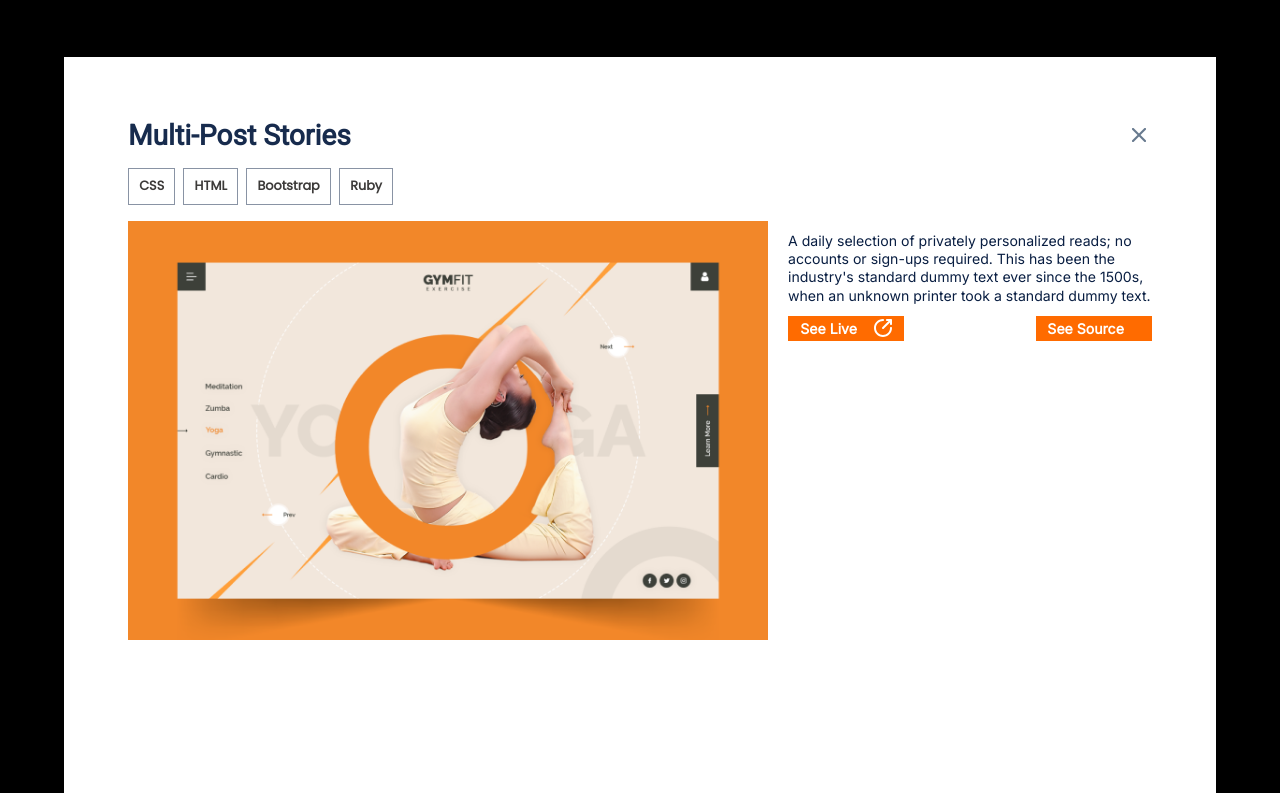
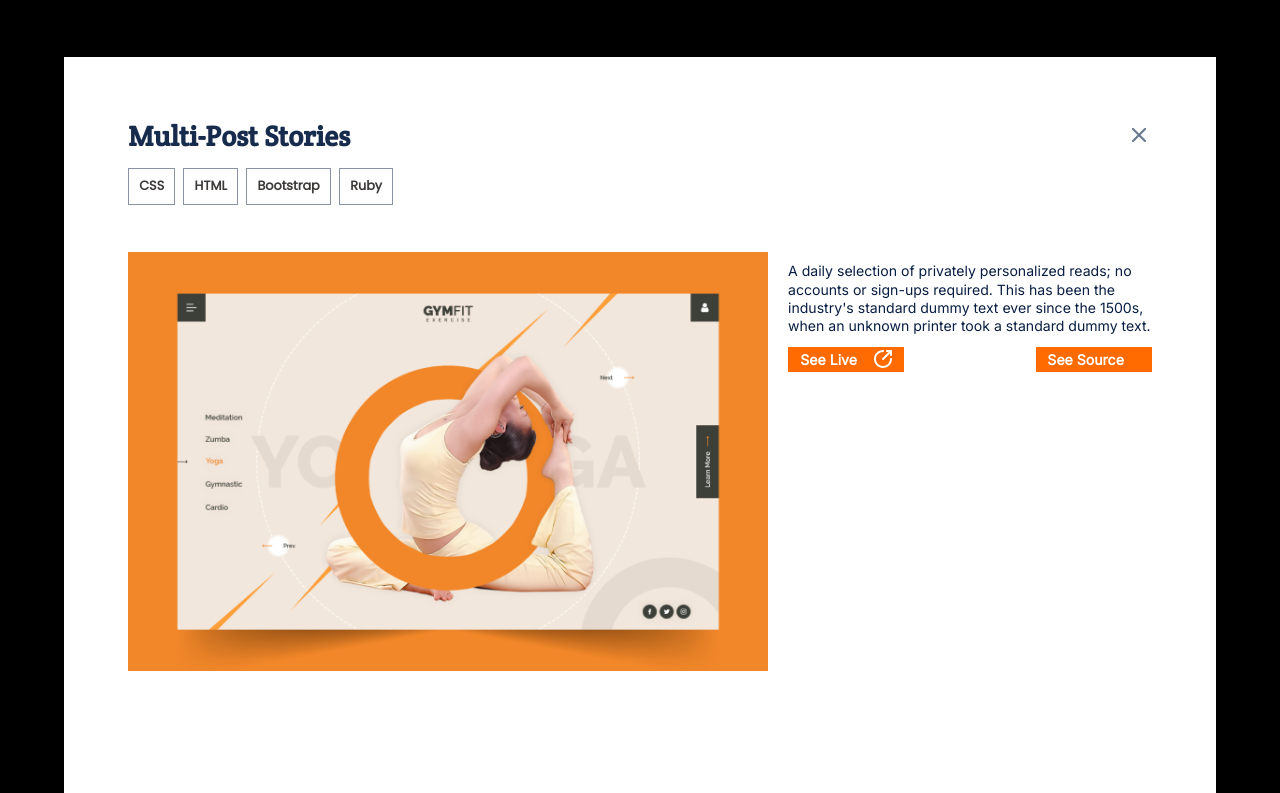
Before and after one commit to rubydevi/my-portfolio, a website: page index.html in a window 1280 px wide. Both pictures are taken after a click on the button "See project". Shown: the part 1058-1851 px from the top of the page. Drawn offline with Linux system fonts and the light colour scheme.

Commit message:
Add separate font-family for modal-title and margin for mainBody

```diff
--- a/style.css
+++ b/style.css
@@ -917,6 +917,7 @@ textarea::placeholder {
 
   .modal-title {
     font-size: 2.2vw;
+    font-family: 'Crete Round', sans-serif;
   }
 
   .modal-tag {
@@ -929,6 +930,7 @@ textarea::placeholder {
   #mainBody {
     display: flex;
     align-items: flex-start;
+    margin: 3% 0;
   }
 
   .modal-description {
```
